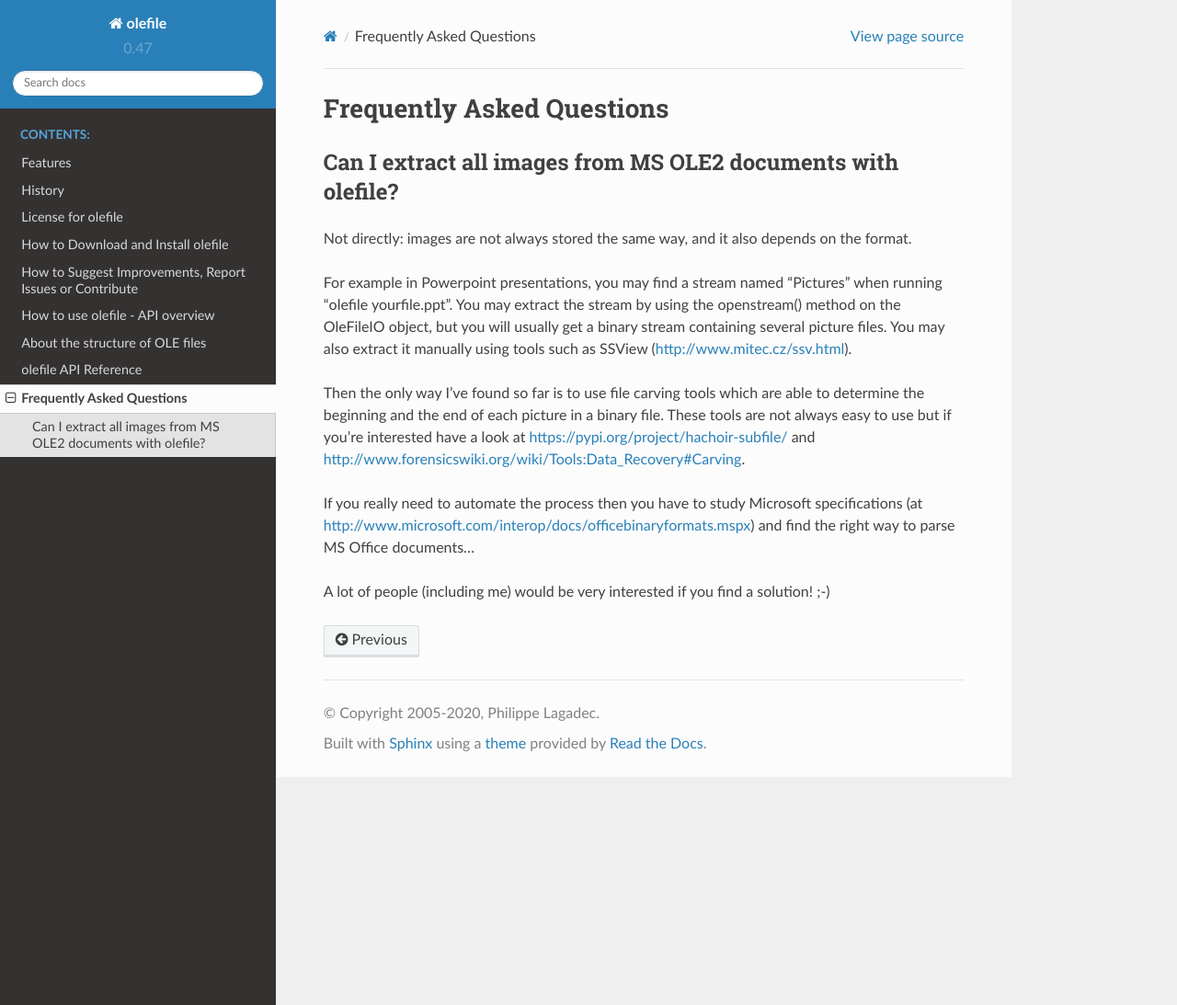
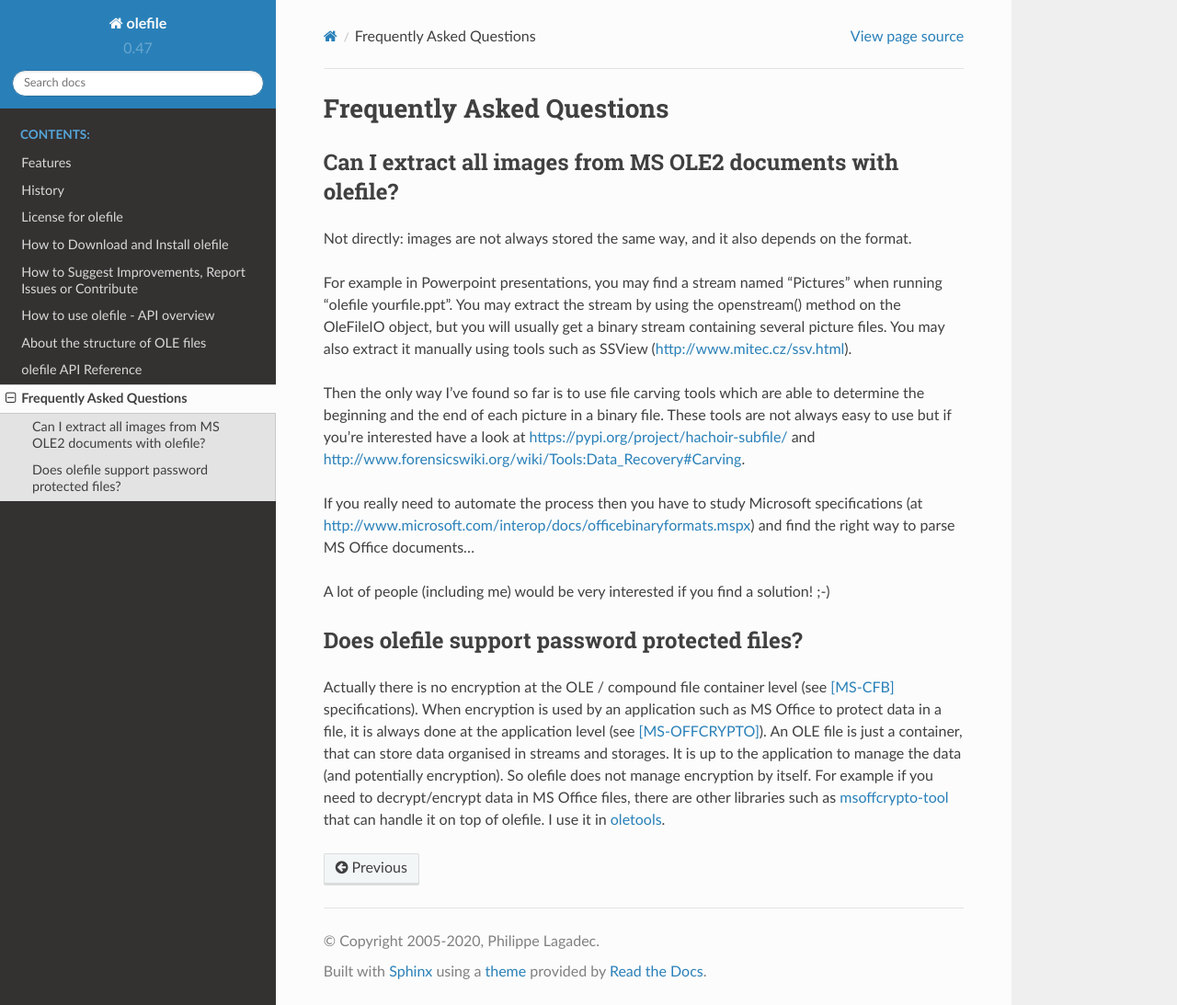
Before and after one commit to decalage2/olefile, a Sphinx documentation site: the page built from doc/FAQ.rst, in a window 1280 px wide and 1093 px high. Shown: the whole window at 92% size. Built offline with Sphinx 7.4.7 and the Read the Docs theme 2.0.0, drawn with Linux system fonts in a browser that asks for light colours.

Commit message:
doc: updated FAQ, fixes #139

```diff
--- a/doc/FAQ.rst
+++ b/doc/FAQ.rst
@@ -4,7 +4,6 @@ Frequently Asked Questions
 
 Can I extract all images from MS OLE2 documents with olefile?
 -------------------------------------------------------------
-
 Not directly: images are not always stored the same way, and it also depends on the format.
 
 For example in Powerpoint presentations, you may find a stream named "Pictures"
@@ -24,3 +23,16 @@ specifications (at http://www.microsoft.com/interop/docs/officebinaryformats.msp
 and find the right way to parse MS Office documents...
 
 A lot of people (including me) would be very interested if you find a solution! ;-)
+
+Does olefile support password protected files?
+----------------------------------------------
+Actually there is no encryption at the OLE / compound file container level
+(see `[MS-CFB] <https://docs.microsoft.com/en-us/openspecs/windows_protocols/ms-cfb/53989ce4-7b05-4f8d-829b-d08d6148375b>`_ specifications).
+When encryption is used by an application such as MS Office to protect data in a file, it is always done at the application level
+(see `[MS-OFFCRYPTO] <https://docs.microsoft.com/en-us/openspecs/office_file_formats/ms-offcrypto/3c34d72a-1a61-4b52-a893-196f9157f083>`_).
+An OLE file is just a container, that can store data organised in streams and storages.
+It is up to the application to manage the data (and potentially encryption).
+So olefile does not manage encryption by itself.
+For example if you need to decrypt/encrypt data in MS Office files, there are other libraries
+such as `msoffcrypto-tool <https://github.com/nolze/msoffcrypto-tool>`_ that can handle it on top of olefile.
+I use it in `oletools <https://github.com/decalage2/oletools>`_.
```
